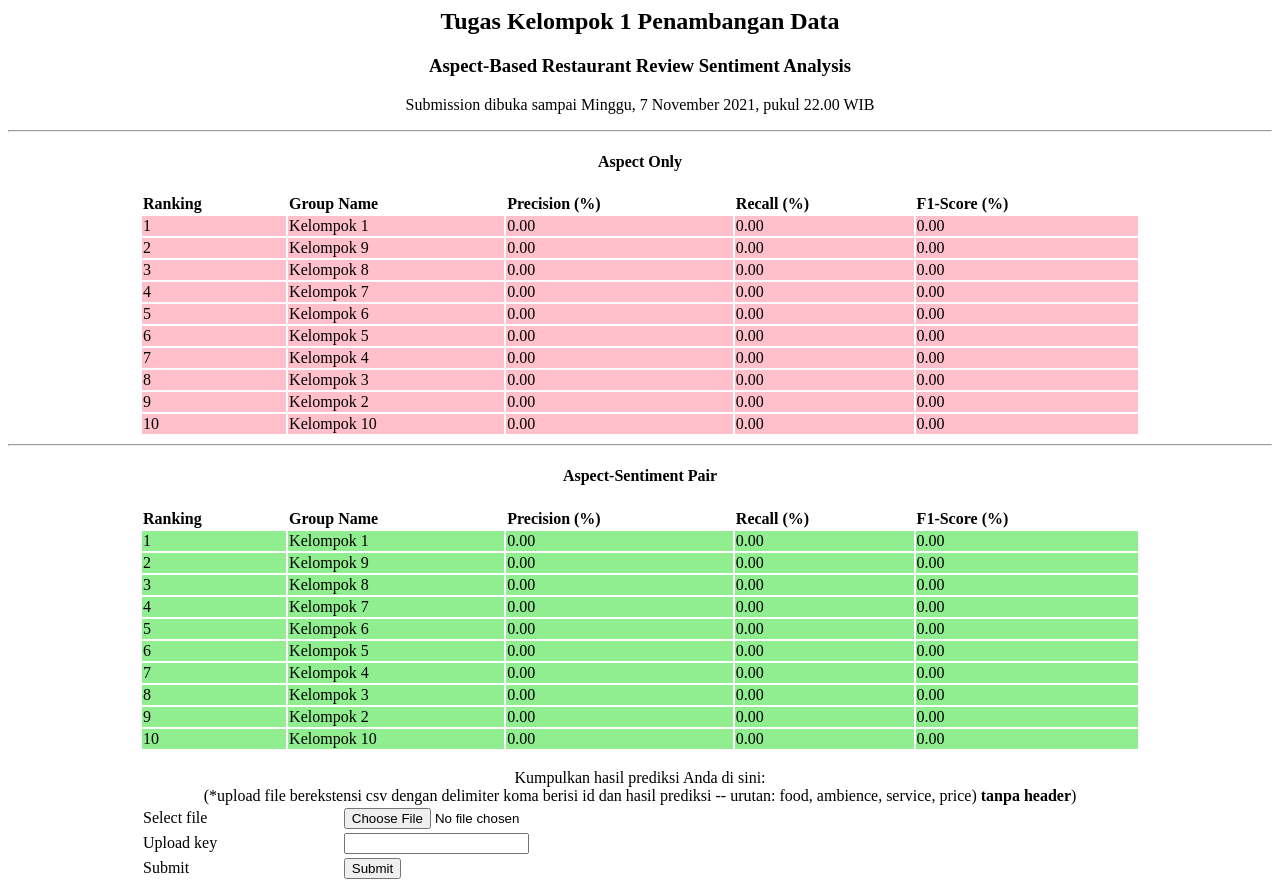
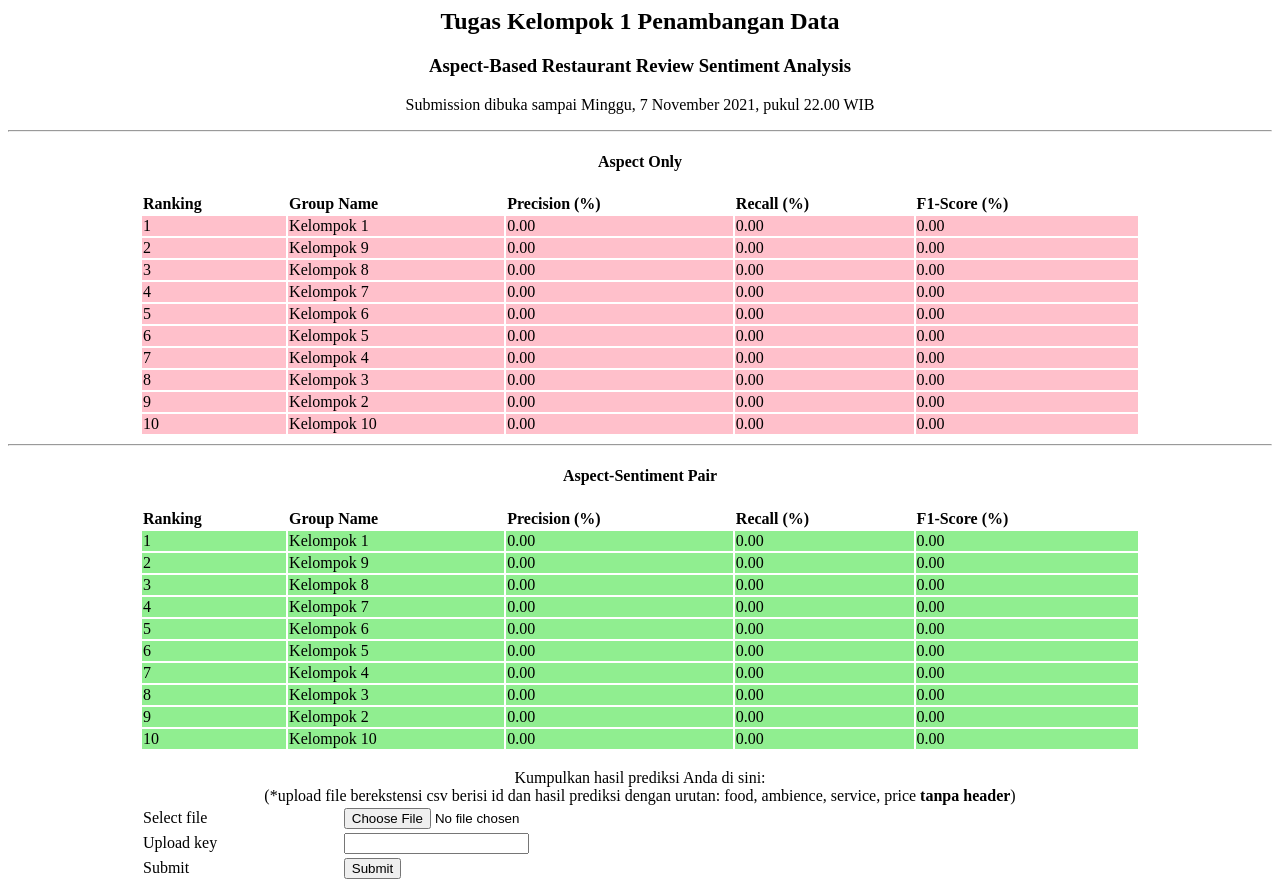
Before and after one commit to putrahadisyahbahasa/LeaderboardDM2021, a PHP site: page / in a window 1280 px wide. Run offline with PHP 8.4, Linux system fonts and the light colour scheme; data comes from the database, SQL or seed files in the repository; data that the repository does not hold is empty.

Commit message:
beautify instruction index.php

```diff
--- a/web/index.php
+++ b/web/index.php
@@ -78,7 +78,7 @@ $result_aspect_sentiment = $conn->query($sql);
 
 <br>
 Kumpulkan hasil prediksi Anda di sini: <br>
-(*upload file berekstensi csv dengan delimiter koma berisi id dan hasil prediksi -- urutan: food, ambience, service, price) <strong>tanpa header</strong>)
+(*upload file berekstensi csv berisi id dan hasil prediksi dengan urutan: food, ambience, service, price <strong>tanpa header</strong>)
 <table width="1000">
 	<form action="upload.php" method="post" enctype="multipart/form-data">
 		<tr>
```
